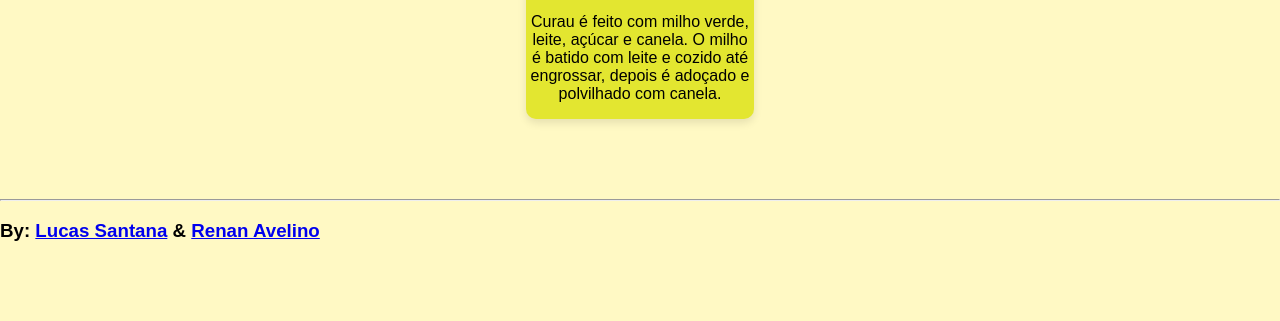
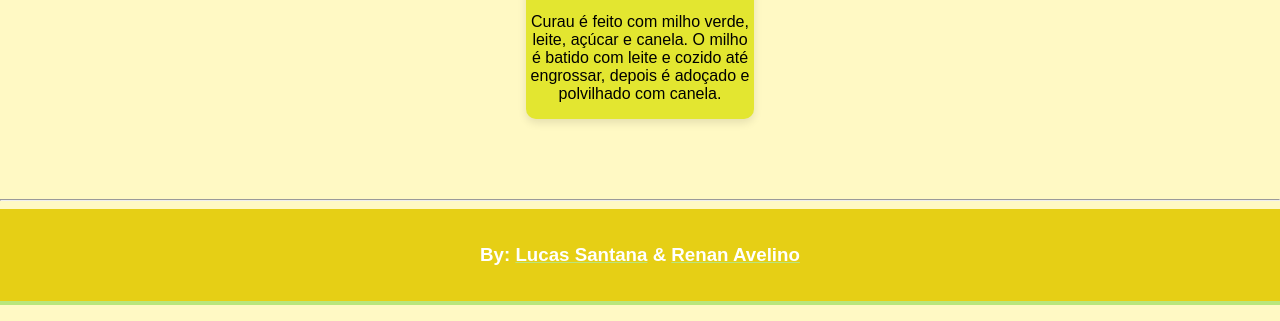
Before and after one commit to renan-avelino/Festa-Junina-2024, a plain HTML site: page index.html in a window 1280 px wide. Shown: the part 1046-1367 px from the top of the page. Before the commit the page ends 1307 px from the top, so only its background shows below. Drawn offline with Linux system fonts and the light colour scheme.

Commit message:
Update style.css

```diff
--- a/style.css
+++ b/style.css
@@ -12,6 +12,18 @@ header {
   padding: 1em 0;
   text-align: center;
   border-bottom: 4px solid #B8E67D;
+}
+
+footer {
+  background-color: #E6CF15;
+  color: white;
+  padding: 1em 0;
+  text-align: center;
+  border-bottom: 4px solid #B8E67D;
+}
+footer a {
+  color: white;
+  text-decoration: underline #B8E67D;
 }
 
 main {
```
